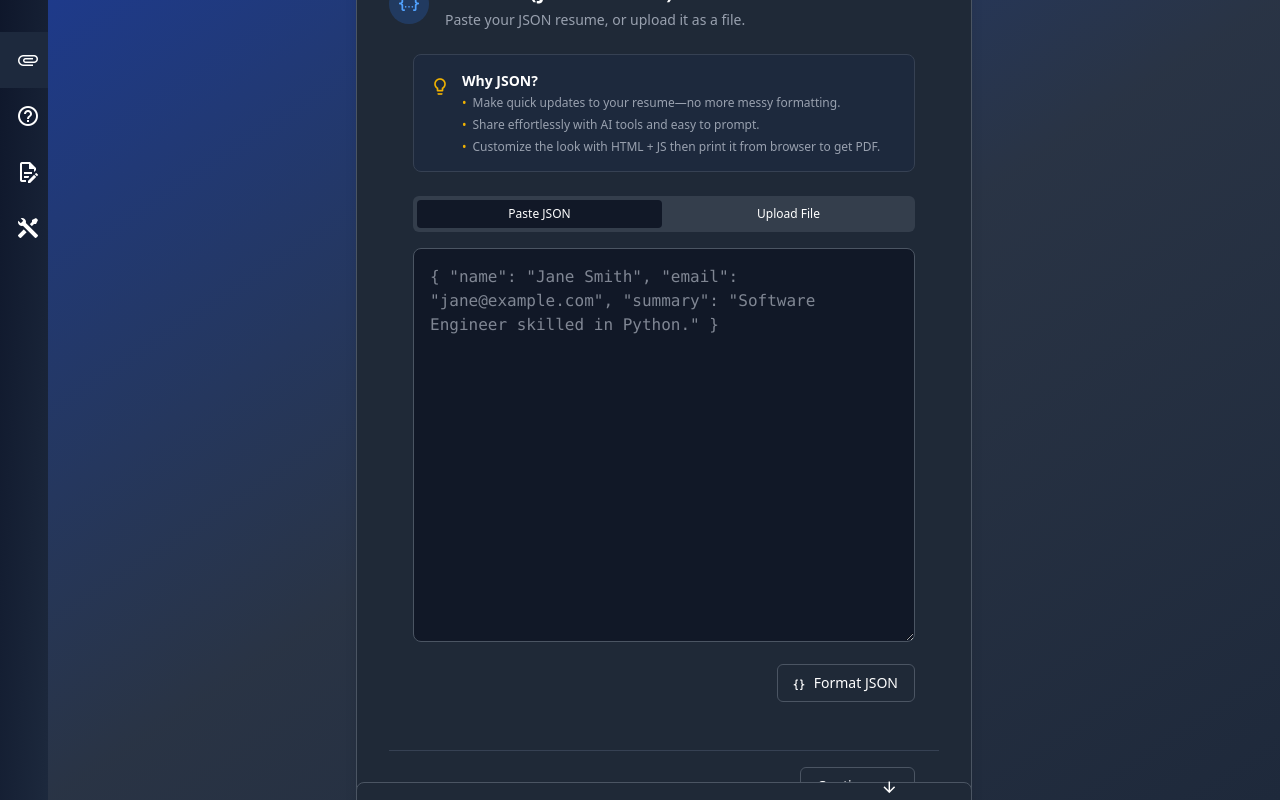
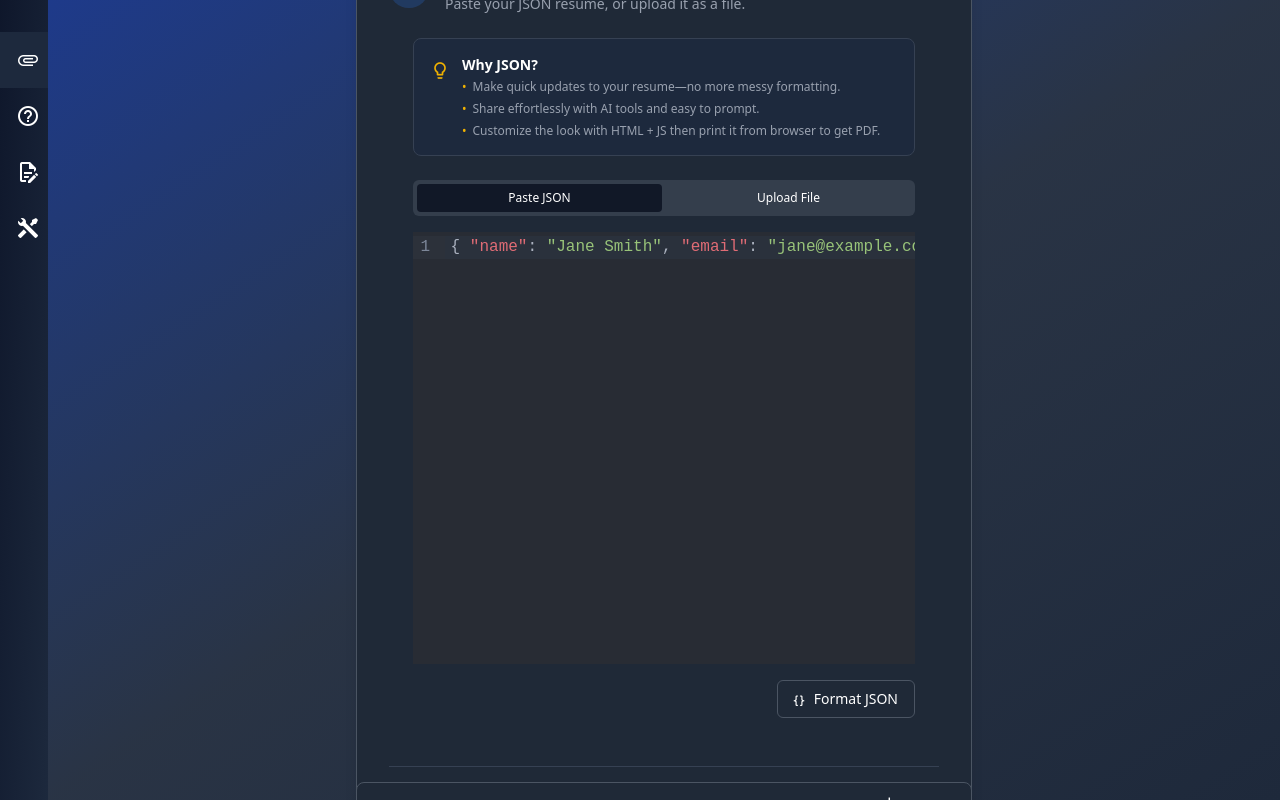
Before and after one commit to yohans-kasaw/skill-sync, a Vue app: page /base-info in a window 1280 px wide. Built offline with nearby package versions, Linux system fonts and the light colour scheme.

Commit message:
made json highlited

```diff
--- a/src/App.vue
+++ b/src/App.vue
@@ -13,7 +13,6 @@
 
 <script>
 import SideBar from '@/components/SideBar.vue'
-import { mapState, mapActions } from 'pinia'
 export default {
     name: 'App',
     components: {
--- a/src/components/cards/ResumeJsonCard.vue
+++ b/src/components/cards/ResumeJsonCard.vue
@@ -30,13 +30,10 @@
                 </div>
 
                 <div>
-                    <textarea
+                    <JsonView
                         v-if="activeTab === 'paste'"
                         v-model="jsonText"
-                        rows="15"
-                        class="text-area interactive-border font-mono"
-                        placeholder='{ "name": "Jane Smith", "email": "jane@example.com", "summary": "Software Engineer skilled in Python." }'
-                    ></textarea>
+                    ></JsonView>
                     <div
                         v-else
                         class="text-area interactive-border center-item min-h-[27rem] gap-3"
@@ -82,8 +79,10 @@ import CardHeader from '@/components/shared/CardHeader.vue'
 import InfoBox from '@/components/shared/InfoBox.vue'
 import CardFooter from '@/components/shared/CardFooter.vue'
 import { WHY_JSON } from '@/lib/constants.js'
-import { mapState, mapActions } from 'pinia'
+import { mapState } from 'pinia'
 import { useUserInfoStore } from '@/lib/store.js'
+import JsonView from '@/components/shared/JsonView.vue'
+import { useUserSettingsStore } from '@/lib/store'
 
 export default {
     name: 'JsonResumeCard',
@@ -91,6 +90,7 @@ export default {
         InfoBox,
         CardHeader,
         CardFooter,
+        JsonView,
     },
     data() {
         return {
@@ -100,6 +100,7 @@ export default {
         }
     },
     computed: {
+        ...mapState(useUserSettingsStore, ['tabSize']),
         jsonText: {
             get() {
                 return useUserInfoStore().resumeJson
@@ -115,9 +116,9 @@ export default {
             this.isFormatting = true
             try {
                 const parsed = JSON.parse(this.jsonText)
-                this.jsonText = JSON.stringify(parsed, null, 2)
+                this.jsonText = JSON.stringify(parsed, null, this.tabSize)
             } catch (error) {
-                alert("invalied json")
+                alert('invalied json')
                 console.error('Invalid JSON:', error)
             } finally {
                 this.isFormatting = false
--- /dev/null
+++ b/src/components/shared/JsonView.vue
@@ -0,0 +1,83 @@
+<template>
+    <div
+        ref="editorRef"
+        class="min-h-[27rem] text-base"
+        :style="{ background: bgEditor }"
+    ></div>
+</template>
+
+<script>
+import { EditorView, basicSetup } from 'codemirror'
+import { keymap } from '@codemirror/view'
+import { indentWithTab } from '@codemirror/commands'
+import { EditorState } from '@codemirror/state'
+import { json as json_extension } from '@codemirror/lang-json'
+import { indentUnit } from '@codemirror/language'
+import { oneDark, color as oneDarkThemeColor } from '@codemirror/theme-one-dark'
+import { mapState } from 'pinia'
+import { useUserSettingsStore } from '@/lib/store'
+export default {
+    name: 'JsonView',
+    props: {
+        modelValue: String,
+    },
+    emits: ['update:modelValue'],
+    data() {
+        return {
+            bgEditor: oneDarkThemeColor.background,
+            editorView: null,
+            placeholder:
+                '{ "name": "Jane Smith", "email": "jane@example.com", "summary": "Software Engineer skilled in Python." }',
+        }
+    },
+    computed: {
+        ...mapState(useUserSettingsStore, ['tabSize']),
+    },
+    mounted() {
+        const updateEmitter = EditorView.updateListener.of((update) => {
+            if (update.docChanged) {
+                this.$emit('update:modelValue', update.state.doc.toString())
+            }
+        })
+        this.editorView = new EditorView({
+            state: EditorState.create({
+                doc: this.modelValue || this.placeholder,
+                extensions: [
+                    indentUnit.of(' '.repeat(this.tabSize)),
+                    oneDark,
+                    json_extension(),
+                    keymap.of([indentWithTab]),
+                    basicSetup,
+                    updateEmitter,
+                ],
+            }),
+            parent: this.$refs.editorRef,
+        })
+    },
+    methods: {
+        update(event) {
+            this.$emit('update:modelValue', event.target.value)
+        },
+    },
+    watch: {
+        modelValue(newValue, oldValue) {
+            if (
+                !(
+                    this.editorView &&
+                    newValue !== this.editorView.state.doc.toString()
+                )
+            )
+                return
+            this.editorView.dispatch({
+                changes: {
+                    from: 0,
+                    to: this.editorView.state.doc.length,
+                    insert: newValue,
+                },
+            })
+        },
+    },
+}
+</script>
+<style></style>
+n
--- a/src/lib/store.js
+++ b/src/lib/store.js
@@ -6,10 +6,13 @@ export const useUserInfoStore = defineStore('userInfo', {
         additionalInfo: '',
         basePrompt: '',
     }),
-    actions: {
-        setResumeJson(value) {
-            this.resumeJson = value
-        },
-    },
+    actions: {},
     persist: true,
 })
+
+export const useUserSettingsStore = defineStore('userSettings', {
+    state: () => ({
+        tabSize: 4,
+    }),
+    persist: true,
+})
```
Also changed, not shown: package.json (+7 -0 lines), 1 other file (tests, documents, lock files or other folders).
